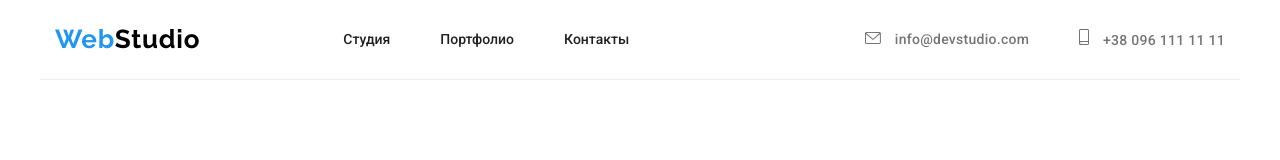
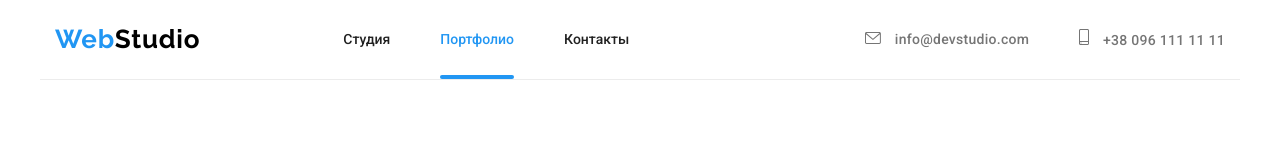
Before and after one commit to Yulia-kom/goit-markup-hw-07, a plain HTML site: page portfolio.html in a window 1280 px wide. Shown: the top 160 px of the page. Drawn offline with nearby package versions, Linux system fonts and the light colour scheme.

Commit message:
markup-hw-07

```diff
--- a/portfolio.html
+++ b/portfolio.html
@@ -27,7 +27,7 @@
             <a href="./index.html" class="menu-navbar__link">Студия</a>
           </li>
           <li class="menu-navbar__item">
-            <a href="./portfolio.html" class="menu-navbar__link current">Портфолио</a>
+            <a href="./portfolio.html" class="menu-navbar__link menu-navbar__link--current">Портфолио</a>
           </li>
           <li class="menu-navbar__item">
             <a href="#" class="menu-navbar__link">Контакты</a>
--- a/sass/components/_styles.scss
+++ b/sass/components/_styles.scss
@@ -43,7 +43,6 @@ section {
 .logo > span {
   color: $color-accent;
 }
-
 element.style {
   text-align: center;
 }
```
Also changed, not shown: 2 other files.
